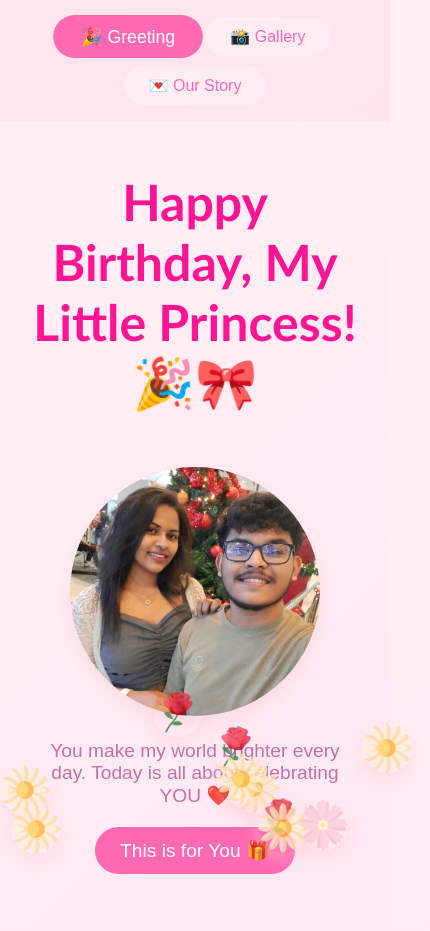
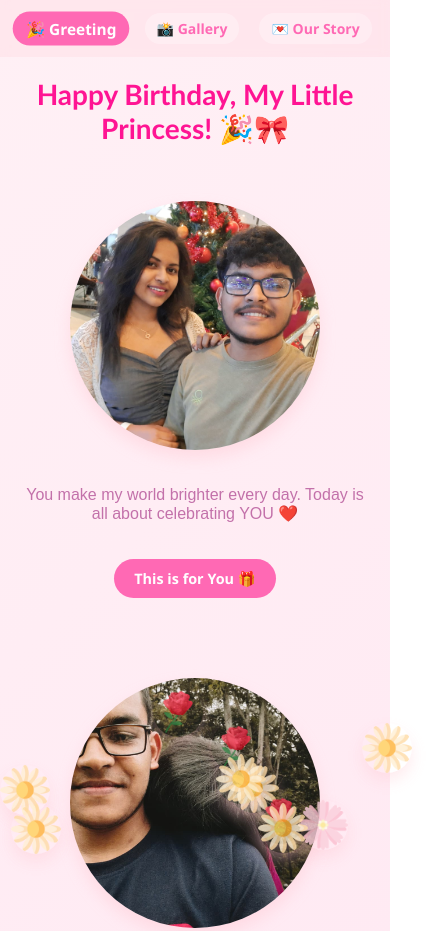
Before and after one commit to anuruddhaB77/my-new-project-x, a plain HTML site: page index.html in a window 390 px wide. Shown: the top 931 px of the page, 430 px wide, since content can reach past the window. Drawn offline with Linux system fonts and the light colour scheme.

Commit message:
responsive

```diff
--- a/index.html
+++ b/index.html
@@ -1,8 +1,10 @@
 <!DOCTYPE html>
-<html lang="en">
+<html>
 
 <head>
     <meta charset="UTF-8">
+    <meta name="viewport" content="width=device-width, initial-scale=1.0">
+
     <title>Happy Birthday ❤️</title>
     <style>
         /*  BODY & BACKGROUND  */
@@ -15,6 +17,7 @@
             text-align: center;
             background: linear-gradient(135deg, #fff0f5, #ffe4f1);
             overflow-x: hidden;
+            width: -webkit-fill-available !important;
         }
 
         /*  FLOATING HEARTS  */
@@ -49,11 +52,11 @@
 
         /*  TABS  */
         .tab-container {
+            width: 100%;
             display: flex;
             justify-content: center;
             background: rgba(255, 192, 203, 0.2);
             padding: 12px;
-            flex-wrap: wrap;
             backdrop-filter: blur(5px);
         }
 
@@ -205,6 +208,7 @@
         }
 
         #greeting {
+
             padding-bottom: 5rem;
         }
 
@@ -283,7 +287,7 @@
 
         .story-card p {
             margin-top: 10px;
-            font-family:Arial, Helvetica, sans-serif ;
+            font-family: Arial, Helvetica, sans-serif;
         }
 
         .arrow {
@@ -305,6 +309,14 @@
 
         }
 
+        button {
+            align-self: center;
+            font-family: 'Segoe UI', Tahoma, Geneva, Verdana, sans-serif;
+            font-weight: 600;
+            align-items: center;
+            justify-items: center;
+        }
+
         /*  CONFETTI  */
         canvas {
             position: fixed;
@@ -314,6 +326,136 @@
             height: 100%;
             pointer-events: none;
             z-index: 0;
+        }
+
+
+        /* MOBILE RESPONSIVE */
+        @media (max-width: 768px) {
+            body {
+                font-size: 0.9em;
+            }
+
+            #greeting {
+                display: flex;
+                flex-direction: column;
+                align-items: center;
+                justify-items: flex-start;
+                gap: 1rem;
+
+            }
+
+            h1 {
+                font-size: 36px;
+                margin-top: 20px;
+            }
+
+            .tab-container {
+                flex-direction: row;
+                gap: 10px;
+                padding: 8px;
+                width: -webkit-fill-available !important;
+            }
+
+            .tab-container button {
+                font-size: 14px !important;
+            }
+
+            .tab-btn {
+                padding: 8px 15px;
+                font-size: 20px;
+            }
+
+            .tab-btn.active {
+                align-self: center;
+
+            }
+
+            .tab-content {
+                width: auto;
+                padding: 0;
+            }
+
+            .gallery {
+                gap: 15px;
+            }
+
+            .bubble img {
+                min-width: 150px;
+            }
+
+            .wrapper_div {
+                flex-direction: column;
+                align-items: center;
+                gap: 20px;
+            }
+
+            .wrapper_div .story {
+                max-width: -webkit-fill-available;
+            }
+
+            .image_wrapper {
+                flex-direction: row;
+                flex-wrap: wrap;
+                justify-content: center;
+                gap: 10px;
+            }
+
+            .image_wrapper img {
+                width: 100px !important;
+                height: 100px !important;
+            }
+
+            .story-card {
+                width: 95%;
+                max-height: 150px;
+            }
+
+            .story-card.active {
+                max-height: 400px;
+            }
+
+            button {
+                font-size: 1em;
+                padding: 10px 20px;
+            }
+
+            .story {
+                padding: 1rem;
+            }
+        }
+
+        /* SMALLER PHONES */
+        @media (max-width: 480px) {
+            h1 {
+                font-size: 28px;
+            }
+
+            .tab-btn {
+                font-size: 0.8em;
+                padding: 6px 12px;
+            }
+
+            .bubble img {
+                min-width: 120px;
+            }
+
+            .image_wrapper img {
+                width: 80px !important;
+                height: 80px !important;
+            }
+
+            .story-card {
+                width: auto;
+                max-height: 120px;
+            }
+
+            .story-card.active {
+                max-height: 350px;
+            }
+
+            p {
+                font-size: 16px !important;
+            }
         }
     </style>
 </head>
```
